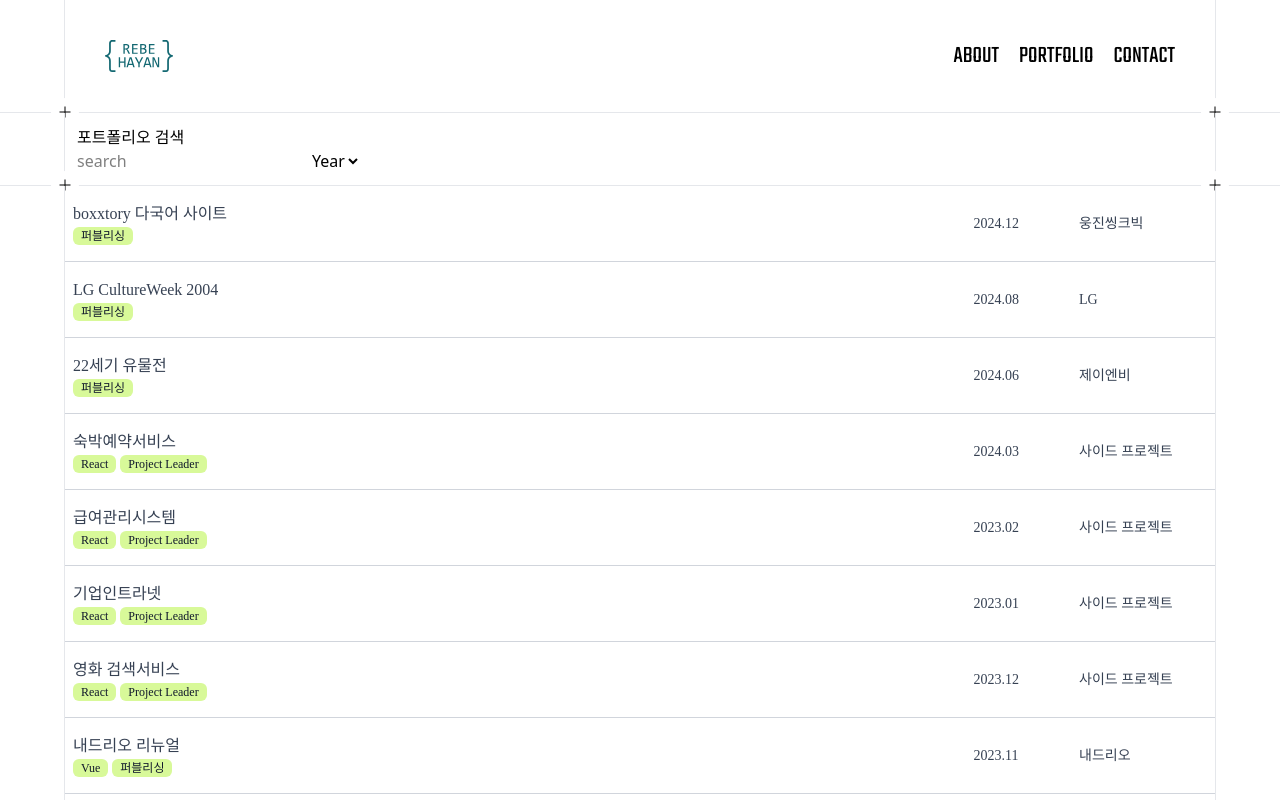
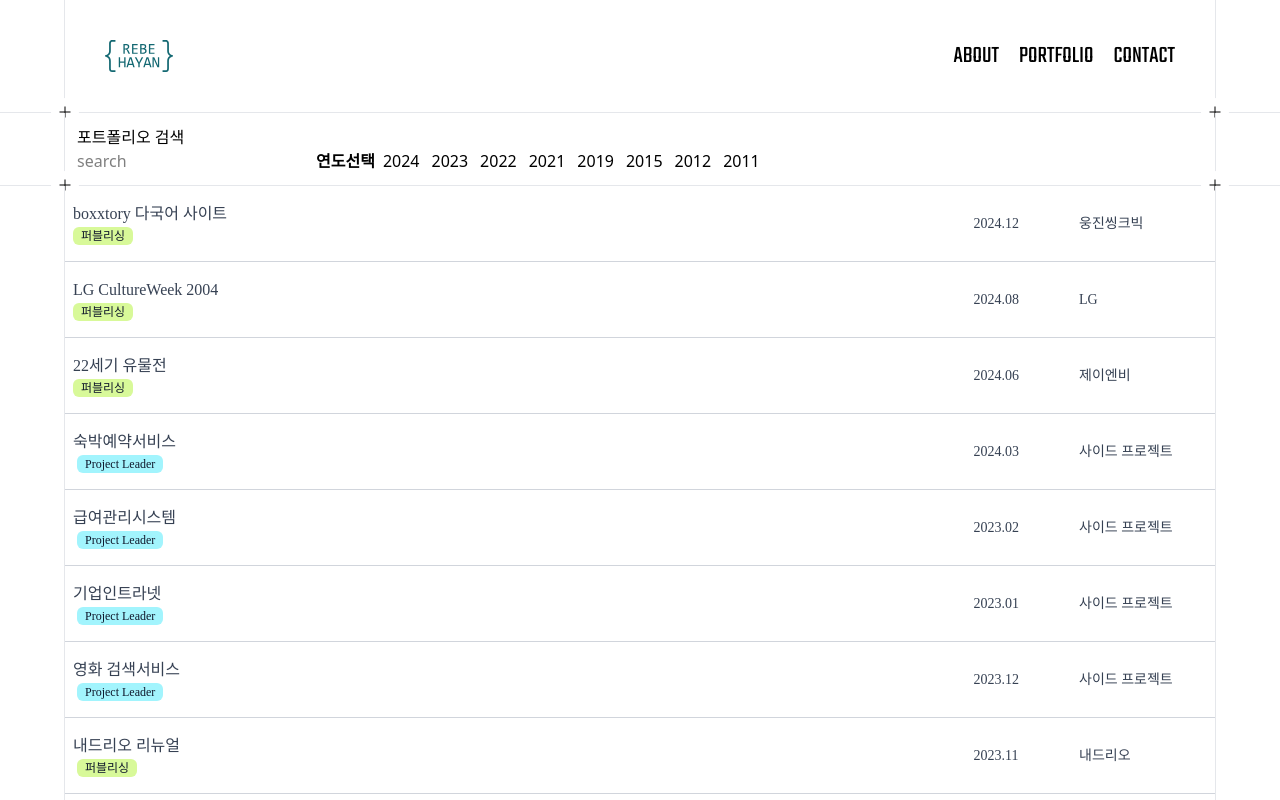
Before and after one commit to rebehayan/portfolio, a React (Vite) app: page /portfolio in a window 1280 px wide. Shown: the top 800 px of the page. Built offline with nearby package versions, Linux system fonts and the light colour scheme; no server answers; a web font is replaced by a local one.

Commit message:
포트폴리오 재구성

```diff
--- a/src/data/portfolio.js
+++ b/src/data/portfolio.js
@@ -7,7 +7,7 @@ export const projects = [
     company: "프리랜서",
     contribution: "100%",
     url: "https://www.booxtory.ai/main",
-    tag: ["퍼블리싱"],
+    tag: [{ role: "퍼블리싱", className: "bg-lime-200 rounded-md text-slate-900 px-2 py-[1px] text-xs font-light" }],
   },
   {
     name: "LG CultureWeek 2004",
@@ -17,7 +17,7 @@ export const projects = [
     company: "프리랜서",
     contribution: "100%",
     url: "서비스종료",
-    tag: ["퍼블리싱"],
+    tag: [{ role: "퍼블리싱", className: "bg-lime-200 rounded-md text-slate-900 px-2 py-[1px] text-xs font-light" }],
   },
   {
     name: "22세기 유물전",
@@ -27,7 +27,7 @@ export const projects = [
     company: "프리랜서",
     contribution: "100%",
     url: "https://unearth22c.com/",
-    tag: ["퍼블리싱"],
+    tag: [{ role: "퍼블리싱", className: "bg-lime-200 rounded-md text-slate-900 px-2 py-[1px] text-xs font-light" }],
   },
   {
     name: "숙박예약서비스",
@@ -37,7 +37,7 @@ export const projects = [
     company: "TFT",
     contribution: "60%",
     url: "https://github.com/rebehayan/triphotel",
-    tag: ["React", "Project Leader"],
+    tag: [{ language: "React" }, { role: "Project Leader", className: "bg-cyan-200 rounded-md text-slate-900 px-2 py-[1px] text-xs font-light" }],
   },
   {
     name: "급여관리시스템",
@@ -47,7 +47,7 @@ export const projects = [
     company: "TFT",
     contribution: "60%",
     url: "https://github.com/subinsad/KDT7_FE_Toy2_team4",
-    tag: ["React", "Project Leader"],
+    tag: [{ language: "React" }, { role: "Project Leader", className: "bg-cyan-200 rounded-md text-slate-900 px-2 py-[1px] text-xs font-light" }],
   },
   {
     name: "기업인트라넷",
@@ -57,7 +57,7 @@ export const projects = [
     company: "TFT",
     contribution: "60%",
     url: "https://github.com/subinsad/KDT7_FE_Toy1_team4",
-    tag: ["React", "Project Leader"],
+    tag: [{ language: "React" }, { role: "Project Leader", className: "bg-cyan-200 rounded-md text-slate-900 px-2 py-[1px] text-xs font-light" }],
   },
   {
     name: "영화 검색서비스",
@@ -67,7 +67,7 @@ export const projects = [
     company: "TFT",
     contribution: "90%",
     url: "https://github.com/rebehayan/urcine",
-    tag: ["React", "Project Leader"],
+    tag: [{ language: "React" }, { role: "Project Leader", className: "bg-cyan-200 rounded-md text-slate-900 px-2 py-[1px] text-xs font-light" }],
   },
   {
     name: "내드리오 리뉴얼",
@@ -77,7 +77,7 @@ export const projects = [
     company: "프리랜서",
     contribution: "100%",
     url: "http://imakehouse.co.kr/",
-    tag: ["Vue", "퍼블리싱"],
+    tag: ["Vue", { role: "퍼블리싱", className: "bg-lime-200 rounded-md text-slate-900 px-2 py-[1px] text-xs font-light" }],
   },
   {
     name: "LG CultureWeek",
@@ -87,7 +87,7 @@ export const projects = [
     company: "프리랜서",
     contribution: "100%",
     url: "서비스종료",
-    tag: ["퍼블리싱"],
+    tag: [{ role: "퍼블리싱", className: "bg-lime-200 rounded-md text-slate-900 px-2 py-[1px] text-xs font-light" }],
   },
   {
     name: "아주대학교 대학원 사이트 구축",
@@ -97,7 +97,7 @@ export const projects = [
     company: "프리랜서",
     contribution: "100%",
     url: "https://mba.ajou.ac.kr/",
-    tag: ["퍼블리싱"],
+    tag: [{ role: "퍼블리싱", className: "bg-lime-200 rounded-md text-slate-900 px-2 py-[1px] text-xs font-light" }],
   },
   {
     name: "바이너스프레드 자사사이트 구축",
@@ -107,7 +107,7 @@ export const projects = [
     company: "프리랜서",
     contribution: "100%",
     url: "http://www.vinus.co.kr/vinus/",
-    tag: ["퍼블리싱"],
+    tag: [{ role: "퍼블리싱", className: "bg-lime-200 rounded-md text-slate-900 px-2 py-[1px] text-xs font-light" }],
   },
   {
     name: "미니멀웍스",
@@ -117,7 +117,7 @@ export const projects = [
     company: "프리랜서",
     contribution: "100%",
     url: "http://www.minimalworks.co.kr",
-    tag: ["퍼블리싱"],
+    tag: [{ role: "퍼블리싱", className: "bg-lime-200 rounded-md text-slate-900 px-2 py-[1px] text-xs font-light" }],
   },
   {
     name: "KT GenieAir",
@@ -127,7 +127,7 @@ export const projects = [
     company: "프리랜서",
     contribution: "100%",
     url: "",
-    tag: ["퍼블리싱"],
+    tag: [{ role: "퍼블리싱", className: "bg-lime-200 rounded-md text-slate-900 px-2 py-[1px] text-xs font-light" }],
   },
   {
     name: "휴넷CEO 구축",
@@ -137,7 +137,7 @@ export const projects = [
     company: "프리랜서",
     contribution: "100%",
     url: "https://ceo.hunet.co.kr/",
-    tag: ["퍼블리싱"],
+    tag: [{ role: "퍼블리싱", className: "bg-lime-200 rounded-md text-slate-900 px-2 py-[1px] text-xs font-light" }],
   },
   {
     name: "메쉬코리아 그룹웨어 구축",
@@ -147,7 +147,7 @@ export const projects = [
     company: "프리랜서",
     contribution: "100%",
     url: "비공개",
-    tag: ["퍼블리싱"],
+    tag: [{ role: "퍼블리싱", className: "bg-lime-200 rounded-md text-slate-900 px-2 py-[1px] text-xs font-light" }],
   },
   {
     name: "레이플시스템 자사사이트 구축",
@@ -157,7 +157,7 @@ export const projects = [
     company: "프리랜서",
     contribution: "100%",
     url: "",
-    tag: ["퍼블리싱"],
+    tag: [{ role: "퍼블리싱", className: "bg-lime-200 rounded-md text-slate-900 px-2 py-[1px] text-xs font-light" }],
   },
   {
     name: "LGD 힐링콘텐츠구축",
@@ -167,7 +167,7 @@ export const projects = [
     company: "프리랜서",
     contribution: "100%",
     url: "-",
-    tag: ["퍼블리싱"],
+    tag: [{ role: "퍼블리싱", className: "bg-lime-200 rounded-md text-slate-900 px-2 py-[1px] text-xs font-light" }],
   },
   {
     name: "GS 슈퍼마켓 어플리케이션 구축",
@@ -177,7 +177,7 @@ export const projects = [
     company: "프리랜서",
     contribution: "100%",
     url: "-",
-    tag: ["퍼블리싱"],
+    tag: [{ role: "퍼블리싱", className: "bg-lime-200 rounded-md text-slate-900 px-2 py-[1px] text-xs font-light" }],
   },
   {
     name: "한국교원대학교 영어교육과 운영",
@@ -187,7 +187,7 @@ export const projects = [
     company: "프리랜서",
     contribution: "100%",
     url: "https://kees.kr",
-    tag: ["운영관리"],
+    tag: [{ role: "운영관리", className: "" }],
   },
   {
     name: "Koreanre 구축",
@@ -197,7 +197,7 @@ export const projects = [
     company: "프리랜서",
     contribution: "100%",
     url: "-",
-    tag: ["퍼블리싱"],
+    tag: [{ role: "퍼블리싱", className: "bg-lime-200 rounded-md text-slate-900 px-2 py-[1px] text-xs font-light" }],
   },
   {
     name: "해양수산부 접근성 향상(웹스퀘어)",
@@ -207,7 +207,7 @@ export const projects = [
     company: "프리랜서",
     contribution: "100%",
     url: "-",
-    tag: ["퍼블리싱"],
+    tag: [{ role: "퍼블리싱", className: "bg-lime-200 rounded-md text-slate-900 px-2 py-[1px] text-xs font-light" }],
   },
   {
     name: "신한이지 웹, 모바일, 레거시",
@@ -217,7 +217,10 @@ export const projects = [
     company: "프리랜서",
     contribution: "100%",
     url: "https://www.shinhanfoundation.or.kr/easy",
-    tag: ["퍼블리싱", "Project Leader"],
+    tag: [
+      { role: "퍼블리싱", className: "bg-lime-200 rounded-md text-slate-900 px-2 py-[1px] text-xs font-light" },
+      { role: "Project Leader", className: "bg-cyan-200 rounded-md text-slate-900 px-2 py-[1px] text-xs font-light" },
+    ],
   },
   {
     name: "삼성병원 모바일웹 국문/러시아",
@@ -227,7 +230,10 @@ export const projects = [
     company: "프리랜서",
     contribution: "100%",
     url: "https://samsunghospital.com",
-    tag: ["퍼블리싱", "Project Leader"],
+    tag: [
+      { role: "퍼블리싱", className: "bg-lime-200 rounded-md text-slate-900 px-2 py-[1px] text-xs font-light" },
+      { role: "Project Leader", className: "bg-cyan-200 rounded-md text-slate-900 px-2 py-[1px] text-xs font-light" },
+    ],
   },
   {
     name: "KPOP 워드프레스 테마제작",
@@ -237,7 +243,7 @@ export const projects = [
     company: "프리랜서",
     contribution: "100%",
     url: "-",
-    tag: ["퍼블리싱"],
+    tag: [{ role: "퍼블리싱", className: "bg-lime-200 rounded-md text-slate-900 px-2 py-[1px] text-xs font-light" }],
   },
   {
     name: "보람상조",
@@ -247,7 +253,10 @@ export const projects = [
     company: "프리랜서",
     contribution: "100%",
     url: "-",
-    tag: ["퍼블리싱", "Project Leader"],
+    tag: [
+      { role: "퍼블리싱", className: "bg-lime-200 rounded-md text-slate-900 px-2 py-[1px] text-xs font-light" },
+      { role: "Project Leader", className: "bg-cyan-200 rounded-md text-slate-900 px-2 py-[1px] text-xs font-light" },
+    ],
   },
   {
     name: "LG디스플레이",
@@ -257,7 +266,7 @@ export const projects = [
     company: "프리랜서",
     contribution: "30%",
     url: "-",
-    tag: ["퍼블리싱"],
+    tag: [{ role: "퍼블리싱", className: "bg-lime-200 rounded-md text-slate-900 px-2 py-[1px] text-xs font-light" }],
   },
   {
     name: "KCC창호 기능개선",
@@ -267,7 +276,7 @@ export const projects = [
     company: "프리랜서",
     contribution: "30%",
     url: "-",
-    tag: ["퍼블리싱"],
+    tag: [{ role: "퍼블리싱", className: "bg-lime-200 rounded-md text-slate-900 px-2 py-[1px] text-xs font-light" }],
   },
   {
     name: "고우아이티 웹/모바일 구축",
@@ -277,7 +286,7 @@ export const projects = [
     company: "프리랜서",
     contribution: "30%",
     url: "-",
-    tag: ["퍼블리싱"],
+    tag: [{ role: "퍼블리싱", className: "bg-lime-200 rounded-md text-slate-900 px-2 py-[1px] text-xs font-light" }],
   },
   {
     name: "홈씨씨 브랜드 사이트",
@@ -287,7 +296,7 @@ export const projects = [
     company: "프리랜서",
     contribution: "30%",
     url: "-",
-    tag: ["퍼블리싱"],
+    tag: [{ role: "퍼블리싱", className: "bg-lime-200 rounded-md text-slate-900 px-2 py-[1px] text-xs font-light" }],
   },
   {
     name: "SGI UI 인터렉션",
@@ -297,7 +306,7 @@ export const projects = [
     company: "프리랜서",
     contribution: "100%",
     url: "-",
-    tag: ["퍼블리싱"],
+    tag: [{ role: "퍼블리싱", className: "bg-lime-200 rounded-md text-slate-900 px-2 py-[1px] text-xs font-light" }],
   },
   {
     name: "아모레퍼시픽 이노베이션 랩",
@@ -307,7 +316,7 @@ export const projects = [
     company: "프리랜서",
     contribution: "30%",
     url: "-",
-    tag: ["퍼블리싱"],
+    tag: [{ role: "퍼블리싱", className: "bg-lime-200 rounded-md text-slate-900 px-2 py-[1px] text-xs font-light" }],
   },
   {
     name: "질병관리본부 반응형 웹사이트 리뉴얼",
@@ -317,7 +326,7 @@ export const projects = [
     company: "플랜아이",
     contribution: "70%",
     url: "https://www.kdca.go.kr",
-    tag: ["퍼블리싱"],
+    tag: [{ role: "퍼블리싱", className: "bg-lime-200 rounded-md text-slate-900 px-2 py-[1px] text-xs font-light" }],
   },
   {
     name: "서울직장맘지원센터 리뉴얼",
@@ -327,7 +336,7 @@ export const projects = [
     company: "프리랜서",
     contribution: "100%",
     url: "https://workingmom.or.kr",
-    tag: ["웹접근성 컨설팅"],
+    tag: [{ role: "웹접근성 컨설팅", className: "bg-amber-200 rounded-md text-slate-900 px-2 py-[1px] text-xs font-light" }],
   },
   {
     name: "우리은행 웹접근성 구축",
@@ -337,7 +346,7 @@ export const projects = [
     company: "이모션",
     contribution: "100%",
     url: "https://wooribank.co.kr",
-    tag: ["웹접근성 컨설팅"],
+    tag: [{ role: "웹접근성 컨설팅", className: "bg-amber-200 rounded-md text-slate-900 px-2 py-[1px] text-xs font-light" }],
   },
   {
     name: "롯데닷컴 통합 온라인 사이트 구축",
@@ -347,7 +356,10 @@ export const projects = [
     company: "태그앤브레이스",
     contribution: "90%",
     url: "https://company.lottemart.com",
-    tag: ["퍼블리싱", "Project Leader"],
+    tag: [
+      { role: "퍼블리싱", className: "bg-lime-200 rounded-md text-slate-900 px-2 py-[1px] text-xs font-light" },
+      { role: "Project Leader", className: "bg-cyan-200 rounded-md text-slate-900 px-2 py-[1px] text-xs font-light" },
+    ],
   },
   {
     name: "삼성화재 반응형웹 인트라넷 구축",
@@ -357,7 +369,7 @@ export const projects = [
     company: "픽스다인",
     contribution: "40%",
     url: "-",
-    tag: ["퍼블리싱"],
+    tag: [{ role: "퍼블리싱", className: "bg-lime-200 rounded-md text-slate-900 px-2 py-[1px] text-xs font-light" }],
   },
 ];
 
--- a/src/pages/Portfolio.jsx
+++ b/src/pages/Portfolio.jsx
@@ -1,17 +1,30 @@
 import React from "react";
 import { projects } from "../data/portfolio";
 
+const options = () => {
+  const result = projects.map((item) => {
+    return item.startDate.slice(0, 4);
+  });
+  return [...new Set(result)];
+};
+
 export default function Portfolio() {
+  const optionList = options();
   return (
     <main className="portfolio">
       <div className="area">
         <form action="">
-          <fieldset>
+          <fieldset className="flex gap-2">
             <legend>포트폴리오 검색</legend>
             <input type="search" name="" id="" placeholder="search" title="포트폴리오 검색" />
-            <select name="" id="">
-              <option value="">Year</option>
-            </select>
+            <strong>연도선택</strong>
+            <div className="flex gap-3">
+              {optionList.map((item, index) => (
+                <button type="button" key={index} className="cursor-pointer">
+                  {item}
+                </button>
+              ))}
+            </div>
             <div className="results"></div>
           </fieldset>
         </form>
@@ -24,9 +37,9 @@ export default function Portfolio() {
                 <div className="text-gray-700 font-medium">
                   {name}
                   <div className="mt-[1px] flex gap-1">
-                    {tag.map((item, index) => (
-                      <span key={index} className="bg-lime-200 rounded-md text-slate-900 px-2 py-[1px] text-xs font-light">
-                        {item}
+                    {tag.map(({ role, className }, index) => (
+                      <span key={index} className={className}>
+                        {role}
                       </span>
                     ))}
                   </div>
```
